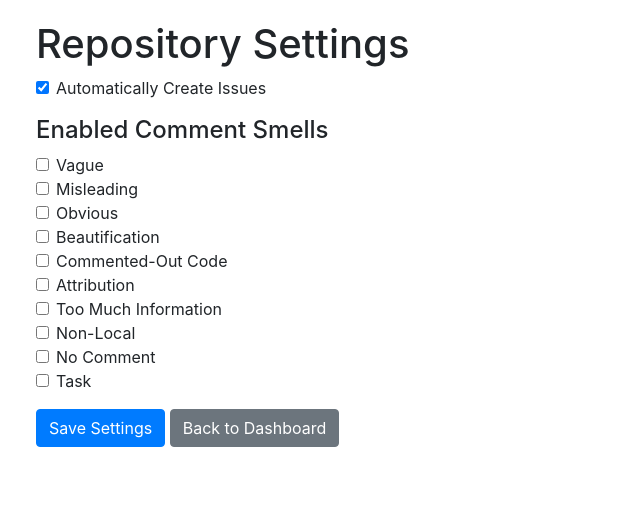
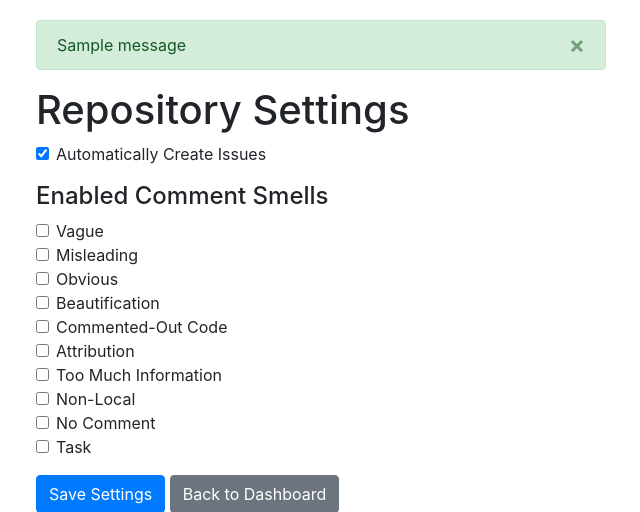
Before and after one commit to SemihCaglar/Smell-Solver, a Flask app: page /r/1/settings in a window 1280 px wide. Shown: the top 512 px of the page, without its empty margins (319-959 px from the left). Run offline with Flask 3, Linux system fonts and the light colour scheme; tables that the repository leaves empty hold one stand-in row (values such as "Sample post"); one stand-in notice (Sample message) is shown; some libraries are stand-ins or nearby versions.

Commit message:
fix settings page

```diff
--- a/web_ui/routes/repo_routes.py
+++ b/web_ui/routes/repo_routes.py
@@ -172,7 +172,7 @@ def repo_settings(repo_id):
     # If not found, use default dummy settings.
     current_settings = {
         "create_issues": True,
-        "enabled_smells": ["Vague", "Misleading", "Obvious"]
+        "enabled_smells": ["Vague", "Misleading", "Obvious", "Beautification", "Commented-Out Code", "Attribution", "Too Much Information", "Non-Local", "No Comment", "Task"]
     }
     # Try to fetch settings from the repo_settings table.
     settings_row = None
--- a/web_ui/templates/repository/repo_settings.html
+++ b/web_ui/templates/repository/repo_settings.html
@@ -13,6 +13,19 @@
 </head>
 <body>
 <div class="container settings-container">
+  {% with messages = get_flashed_messages(with_categories=true) %}
+    {% if messages %}
+      {% for category, message in messages %}
+        <div class="alert alert-{{ category }} alert-dismissible fade show" role="alert">
+          {{ message }}
+          <button type="button" class="close" data-dismiss="alert" aria-label="Close">
+            <span aria-hidden="true">&times;</span>
+          </button>
+        </div>
+      {% endfor %}
+    {% endif %}
+  {% endwith %}
+
   <h1>Repository Settings</h1>
   <form method="POST" action="{{ url_for('repo_routes.repo_settings', repo_id=repo_id) }}">
     <!-- Automatically Create Issues Option -->
```
